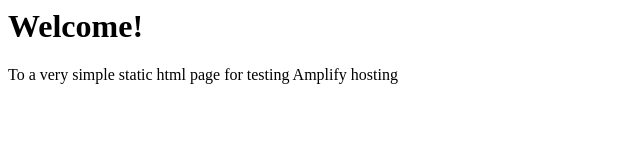
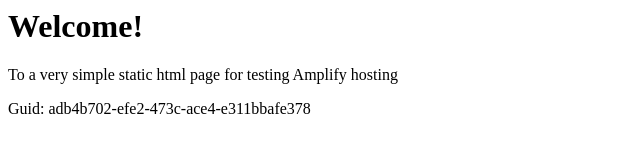
Before and after one commit to aws-aemilia-arn/Github-PR-Commit-Integration-Test-DoNotTouch-GitHubAutoBuildCanaryTest-v1-preprod-eu-north-1, a website: page src/index.html in a window 1280 px wide. Shown: the whole page, without its empty margins (0-640 px from the left). Drawn offline with Linux system fonts and the light colour scheme.

Commit message:
commit from integ tests

```diff
--- a/src/index.html
+++ b/src/index.html
@@ -1,3 +1,5 @@
+
+
 <html lang="en">
 
 <head>
@@ -10,6 +12,6 @@
 <body>
     <h1>Welcome!</h1>
     <p>To a very simple static html page for testing Amplify hosting</p>
-</body>
+    <p>Guid: adb4b702-efe2-473c-ace4-e311bbafe378</p></body>
 
 </html>
```
